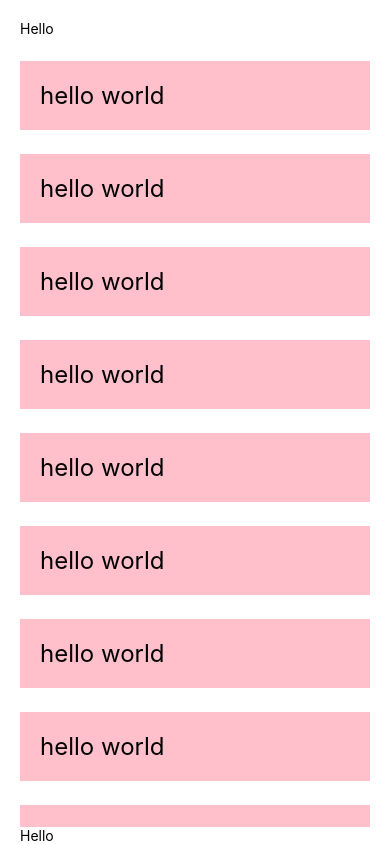
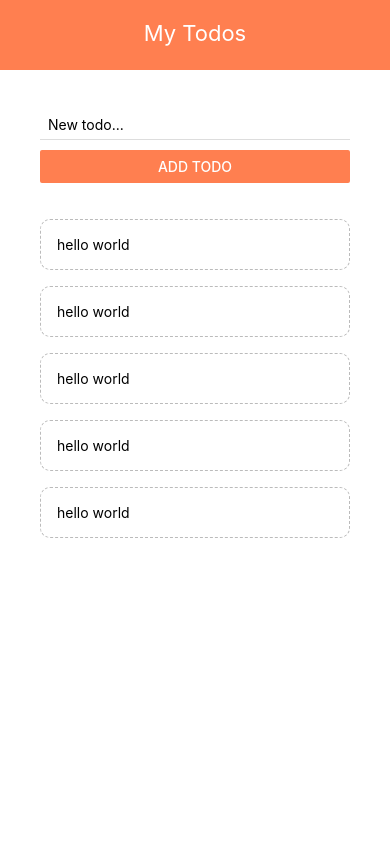
Before and after one commit to mabdulwahid008/react_native_first_project, a React Native app: screen / in a window 390 px wide. Built offline with nearby package versions, Linux system fonts and the light colour scheme.

Commit message:
created todo-app

```diff
--- a/App.js
+++ b/App.js
@@ -1,32 +1,42 @@
 import { StatusBar } from 'expo-status-bar';
-import { StyleSheet, Text, View, ScrollView, FlatList } from 'react-native';
+import { StyleSheet, Text, View, TouchableOpacity, FlatList } from 'react-native';
 import { useState, useEffect } from 'react'
+import Header from './components/Header';
+import { TodoItem } from './components/TodoItem';
+import { AddTodo } from './components/AddTodo';
 
 export default function App() {
-  const [first, setfirst] = useState('wahid')
-  const people = [
-    {title: "hello world", id:1},
-    {title: "hello world", id:2},
-    {title: "hello world", id:3},
-    {title: "hello world", id:4},
-    {title: "hello world", id:5},
-    {title: "hello world", id:6},
-    {title: "hello world", id:7},
-    {title: "hello world", id:8},
-    {title: "hello world", id:9},
-  ]
+  const [todos, setTodos] = useState([
+    {name: "hello world", id:1},
+    {name: "hello world", id:2},
+    {name: "hello world", id:3},
+    {name: "hello world", id:4},
+    {name: "hello world", id:5},
+  ])
+
+  const pressHandler = (id) => {
+    setTodos((prevTodos)=> {
+      return prevTodos.filter(todo => todo.id !== id)
+    })
+  }
+
+  const submitHandler = (text) => {
+    setTodos((prevTodos)=>{
+     return [{name: text, id: Math.random().toString()} , ...todos]
+    })
+  }
   return (
     <View style={styles.container}>
-      <Text>Hello</Text>
-      <FlatList
-        data={people}
-        renderItem={({ item }) =>
-          <Text style={styles.list}>{item.title}</Text>
-        }
-      />
-      <Text>Hello</Text>
-
-      <StatusBar style="auto" />
+      <Header />
+      <View style={styles.content}>
+        <AddTodo submitHandler={submitHandler}/>
+        <View style={styles.list}>
+          <FlatList data={todos} renderItem={({ item }) => {
+            return <TodoItem item={item} pressHandler={pressHandler}/>
+          }}/>
+        </View>
+      </View>
+      {/* <StatusBar style="auto" /> */}
     </View>
   );
 }
@@ -35,13 +45,11 @@ const styles = StyleSheet.create({
   container: {
     flex: 1,
     backgroundColor: '#fff',
-    paddingTop: 20,
-    paddingHorizontal: 20
   },
- list: {
-   padding: 20,
-   marginTop: 24,
-   backgroundColor: 'pink',
-   fontSize: 24,
- }
+  content: {
+    padding: 40
+  },
+  list: {
+    marginTop: 20
+  }
 });
--- /dev/null
+++ b/components/AddTodo.js
@@ -0,0 +1,29 @@
+import React, { useState } from 'react'
+import {StyleSheet, View, TextInput, Button} from 'react-native'
+
+export const AddTodo = ( { submitHandler }) => {
+    const [text, setText] = useState('')
+    const changeHndler = (val) => {
+        setText(val)
+    }
+  return (
+    <View>
+        <TextInput
+        style={styles.input}
+        placeholder='New todo...'
+        onChangeText={changeHndler}
+        />
+        <Button onPress={()=>submitHandler(text)} title="Add Todo" color="coral"/>
+    </View>
+  )
+}
+
+const styles = StyleSheet.create({
+    input: {
+        marginBottom: 10,
+        paddingHorizontal: 8,
+        paddingVertical: 6,
+        borderBottomWidth: 1,
+        borderBottomColor: '#ddd'
+    }
+})
--- /dev/null
+++ b/components/Header.js
@@ -0,0 +1,22 @@
+import { StyleSheet, Text, View } from 'react-native';
+
+export default function Header() {
+    return (
+        <View style={styles.header}>
+            <Text style={styles.title}>My Todos</Text>
+        </View>
+    )
+ }
+
+ const styles = StyleSheet.create({
+    header: {
+        height: 70,
+        paddingTop: 20,
+        backgroundColor: 'coral'
+    },
+    title:{
+        textAlign: 'center',
+        color: 'white',
+        fontSize: 22,
+    }
+ })
--- /dev/null
+++ b/components/TodoItem.js
@@ -0,0 +1,20 @@
+import {StyleSheet, TouchableOpacity, Text, } from 'react-native'
+
+export const TodoItem = ({ item, pressHandler }) => {
+    return(
+        <TouchableOpacity onPress={()=>{pressHandler(item.id)}}>
+            <Text style={style.item}>{item.name}</Text>
+        </TouchableOpacity>
+    )
+}
+
+const style = StyleSheet.create({
+    item: {
+        padding: 16,
+        marginTop: 16,
+        borderColor: '#bbb',
+        borderWidth: 1,
+        borderStyle: 'dashed',
+        borderRadius: 10
+    }
+})
```
